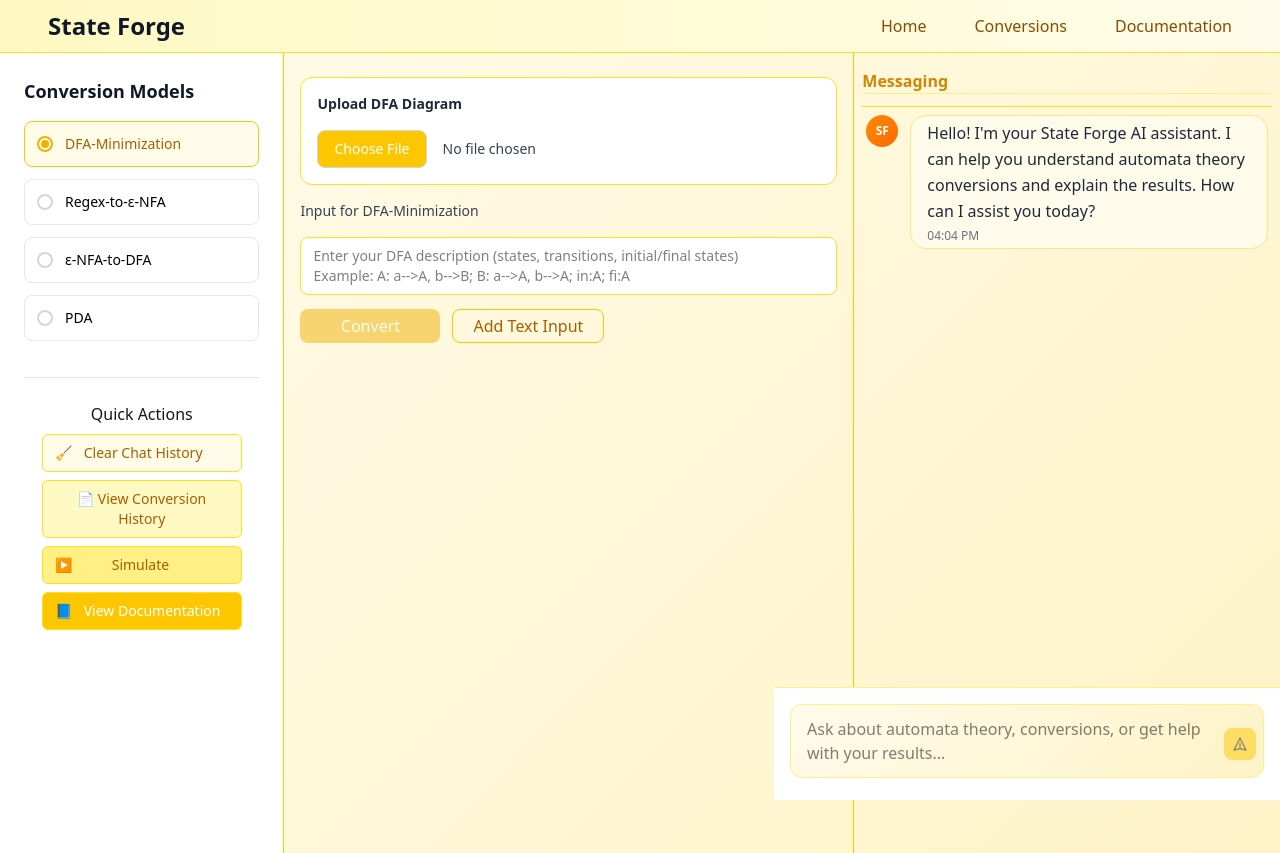
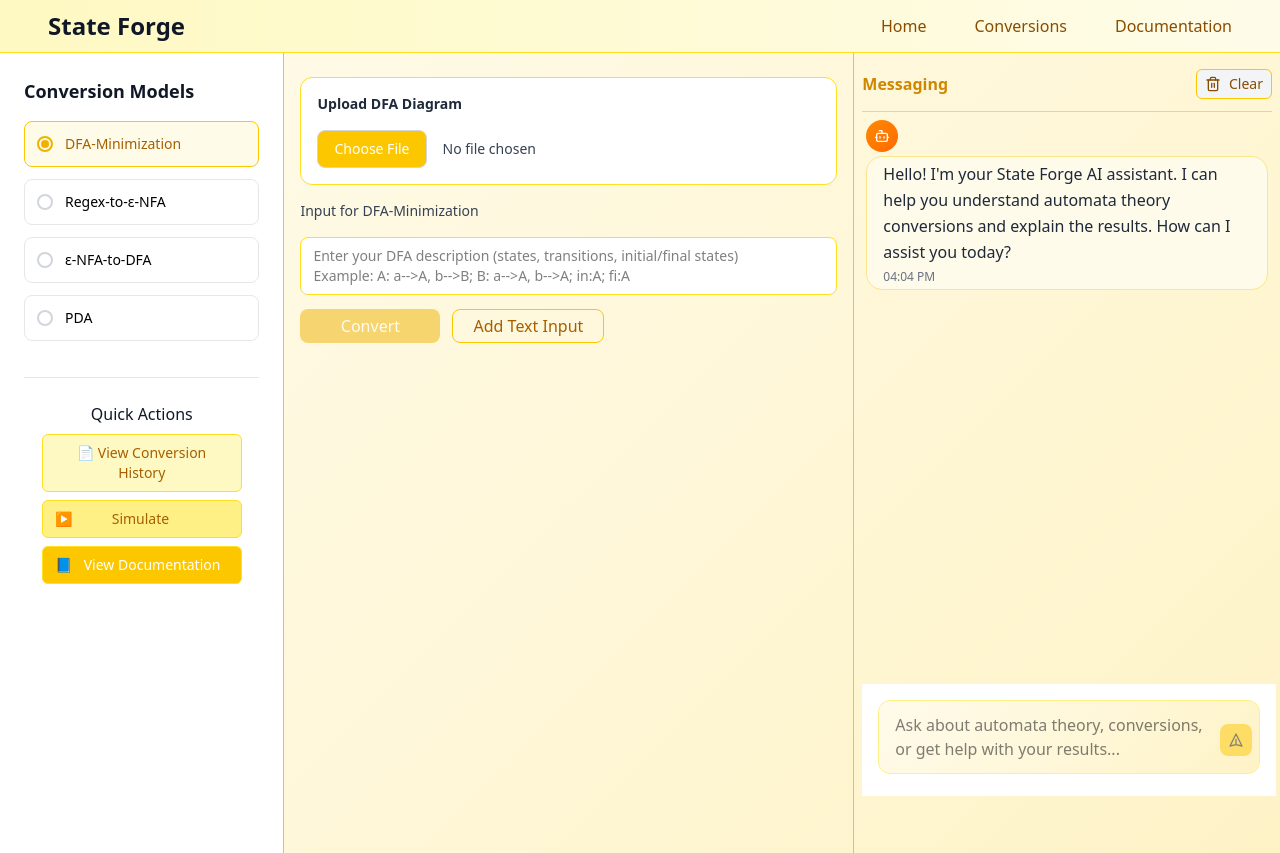
Before and after one commit to DeepThinkers-Rrsearch/front-end, a Next.js app: page /chat in a window 1280 px wide. Built offline with nearby package versions, Linux system fonts and the light colour scheme.

Commit message:
Finalize the message and chat input area, and took the clear button to right side

```diff
--- a/app/chat/page.tsx
+++ b/app/chat/page.tsx
@@ -8,7 +8,7 @@ import ReactMarkdown from "react-markdown";
 import remarkGfm from "remark-gfm";
 import rehypeHighlight from "rehype-highlight";
 import "highlight.js/styles/github.css";
-import { Copy, Eye, Plus, CheckCircle } from "lucide-react";
+import { Copy, Eye, Plus, CheckCircle, User, Bot, Trash2 } from "lucide-react";
 import { useAppStore } from '../../utils/store';
 import { extractEpsilonNfaTextFromImage } from "../../utils/text_extraction/e_nfa_image_to_text";
 import { extract_dfa_text_from_image } from "../../utils/text_extraction/dfa_minimization_image_to_text";
@@ -436,6 +436,12 @@ useEffect(() => {
     } finally {
       setIsLoading(false);
     }
+
+    // Scroll after adding user message
+      setTimeout(() => {
+        messagesEndRef.current?.scrollIntoView({ behavior: "smooth" });
+      }, 100);
+
   };
 
   const conversionHistoryHandler = () => {
@@ -687,9 +693,6 @@ const parseModelInput = (input: string) => {
             <div className="mt-9 pt-6 border-t border-gray-200">
               <h4 className="font-medium text-gray-900 mb-2 text-center">Quick Actions</h4>
               <div className="flex flex-col items-center gap-2">
-                <button className="flex items-center gap-2 text-sm bg-yellow-50 text-yellow-700 px-3 py-2 rounded-md border border-yellow-300 hover:bg-yellow-200 transition-colors w-[200px]" onClick={clearChatHistoryHandler}>
-                  <span className="mr-1">🧹</span> Clear Chat History
-                </button>
                 <button className="flex items-center gap-2 text-sm bg-yellow-100 text-yellow-700 px-3 py-2 rounded-md border border-yellow-300 hover:bg-yellow-300 transition-colors w-[200px]" onClick={conversionHistoryHandler}>
                   📄 View Conversion History
                 </button>
@@ -1088,95 +1091,235 @@ const parseModelInput = (input: string) => {
         </div>
         {/* Messaging interface */}
         <div className="w-3/9 border-l border-yellow-400 px-2 py-4 overflow-y-auto">
-          <div className="h-full flex flex-col gap-3">
-            <div className="font-semibold text-yellow-600 border-b border-yellow-200 pb-0">
-              Messaging
-            </div>
-            <div className="h-[520px] overflow-y-auto border-t border-yellow-300 px-1 py-2 scroll-smooth scroll-hidden">
+          <div className=" flex flex-col gap-3">
+            <div className="flex justify-between items-center pb-0">
+              <div className="font-semibold text-yellow-600">Messaging</div>
+              <button
+              onClick={clearChatHistoryHandler}
+              className="flex items-center gap-2 text-sm text-yellow-800 bg-gray-100 border border-yellow-400 rounded-md px-2 py-1 hover:bg-gray-200 transition-colors"
+            >
+              <Trash2 className="w-4 h-4" />
+              Clear
+            </button>
+            </div>
+            <div className="h-[480px] overflow-y-auto border-t border-yellow-300 px-1 py-2 scroll-smooth scroll-hidden">
               <div className="flex flex-col gap-y-2">
                 {messages.map((message) => (
+                  // <div
+                  //   key={message.id}
+                  //   className={`flex ${message.role === "user" ? "justify-end" : "justify-start"
+                  //     }`}
+                  // >
+                  //   <div
+                  //     className={`flex ${  // ← UPDATE THIS LINE
+                  //       message.role === "user" ? "flex-row-reverse" : "flex-row"
+                  //       } items-start space-x-2`}
+                  //   >
+                  //     {/* Avatar section stays the same */}
+                  //     <div
+                  //       className={`flex-shrink-0 ${message.role === "user" ? "ml-3" : "mr-3"
+                  //         }`}
+                  //     >
+                  //       {message.role === "assistant" ? (
+                  //         <div className="w-8 h-8 bg-gradient-to-br from-orange-400 to-orange-500 rounded-full flex items-center justify-center">
+                  //           <span className="text-white font-bold text-xs">SF</span>
+                  //         </div>
+                  //       ) : (
+                  //         <div className="w-8 h-8 bg-gray-400 rounded-full flex items-center justify-center">
+                  //           <span className="text-white font-bold text-xs">U</span>
+                  //         </div>
+                  //       )}
+                  //     </div>
+
+                  //     {/* REPLACE THIS ENTIRE MESSAGE BUBBLE SECTION: */}
+                  //     {/* <div
+                  //       className={`rounded-2xl px-4 py-1 ${  // ← REMOVE max-w-xs lg:max-w-md from here
+                  //         message.role === "user"
+                  //           ? "chat-bubble-user"
+                  //           : "chat-bubble-ai"
+                  //         }`}
+                  //     > */}
+                  //     <div
+                  //       className={`rounded-2xl px-4 py-1 ${
+                  //         message.role === "user"
+                  //           ? "chat-bubble-user max-w-[90%]"
+                  //           : "chat-bubble-ai w-[480px] max-w-full"
+                  //       }`}
+                  //     >
+
+                  //       {/* REPLACE the existing content section with: */}
+                  //       <div className="overflow-hidden">
+                  //         <div
+                  //           className={`prose prose-sm max-w-none break-words leading-relaxed ${message.role === "user"
+                  //             ? "text-white prose-headings:text-white prose-strong:text-white prose-code:text-yellow-100 prose-pre:bg-yellow-600 prose-pre:text-white"
+                  //             : "text-gray-800 prose-headings:text-gray-900 prose-strong:text-gray-900 prose-code:text-gray-700 prose-pre:bg-gray-100 prose-pre:text-gray-800"
+                  //             } prose-pre:rounded-md prose-pre:p-3 prose-code:text-xs prose-code:bg-opacity-20 prose-code:px-1 prose-code:py-0.5 prose-code:rounded prose-pre:overflow-x-auto prose-pre:max-w-full prose-pre:whitespace-pre-wrap`}
+                  //         >
+                  //           {/* <ReactMarkdown
+                  //       remarkPlugins={[remarkGfm]}
+                  //       rehypePlugins={[rehypeHighlight]}
+                  //       components={{
+                  //         pre: ({ children, ...props }) => (
+                  //           <pre
+                  //             {...props}
+                  //             className="overflow-x-auto max-w-full whitespace-pre-wrap break-words text-xs leading-relaxed bg-gray-100 p-3 rounded-md"
+                  //           >
+                  //             {children}
+                  //           </pre>
+                  //         ),
+                  //         code: ({ children, className, ...props }) => {
+                  //           // Check if it's inline code by looking at className
+                  //           const isInline = !className || !className.includes('language-');
+
+                  //           if (isInline) {
+                  //             return (
+                  //               <code
+                  //                 {...props}
+                  //                 className="break-words bg-gray-200 px-1 py-0.5 rounded text-xs"
+                  //               >
+                  //                 {children}
+                  //               </code>
+                  //             );
+                  //           } else {
+                  //             return (
+                  //               <code
+                  //                 {...props}
+                  //                 className="block whitespace-pre-wrap break-words text-xs"
+                  //               >
+                  //                 {children}
+                  //               </code>
+                  //             );
+                  //           }
+                  //         }
+                  //       }}
+                  //     >
+                  //       {message.content ?? ""}
+                  //     </ReactMarkdown> */}
+                  //           <ReactMarkdown
+                  //             remarkPlugins={[remarkGfm]}
+                  //             rehypePlugins={[rehypeHighlight]}
+                  //             components={{
+                  //               pre: (props: any) => (
+                  //                 <div className="relative my-4">
+                  //                   <pre
+                  //                     className={`overflow-x-auto max-w-full rounded-lg p-4 text-sm leading-relaxed border ${message.role === "user"
+                  //                       ? "bg-yellow-800 text-yellow-100 border-yellow-600"
+                  //                       : "bg-yellow-100 text-yellow-100 border-yellow-100"
+                  //                       }`}
+                  //                     style={{
+                  //                       fontFamily: 'Consolas, Monaco, "Courier New", monospace',
+                  //                     }}
+                  //                   >
+                  //                     {props.children}
+                  //                   </pre>
+                  //                   <button
+                  //                     className="absolute top-2 right-2 px-2 py-1 text-xs bg-yellow-600 text-white rounded hover:bg-yellow-500 transition-colors"
+                  //                     onClick={() => {
+                  //                       // Extract text content for copying
+                  //                       const extractText = (element: any): string => {
+                  //                         if (typeof element === 'string') return element;
+                  //                         if (Array.isArray(element)) return element.map(extractText).join('');
+                  //                         if (element?.props?.children) return extractText(element.props.children);
+                  //                         return '';
+                  //                       };
+                  //                       const codeText = extractText(props.children);
+                  //                       navigator.clipboard.writeText(codeText);
+                  //                     }}
+                  //                   >
+                  //                     Copy
+                  //                   </button>
+                  //                 </div>
+                  //               ),
+                  //               code: (props: any) => {
+                  //                 const isInline = !props.className || !props.className.includes('language-');
+
+                  //                 if (isInline) {
+                  //                   return (
+                  //                     <code
+                  //                       className={`px-1.5 py-0.5 rounded text-xs font-mono ${message.role === "user"
+                  //                         ? "bg-yellow-200 text-yellow-900"
+                  //                         : "bg-gray-200 text-gray-800"
+                  //                         }`}
+                  //                     >
+                  //                       {props.children}
+                  //                     </code>
+                  //                   );
+                  //                 } else {
+                  //                   return (
+                  //                     <code
+                  //                       className={`block whitespace-pre-wrap ${props.className || ''}`}
+                  //                       style={{
+                  //                         fontFamily: 'Consolas, Monaco, "Courier New", monospace',
+                  //                       }}
+                  //                     >
+                  //                       {props.children}
+                  //                     </code>
+                  //                   );
+                  //                 }
+                  //               }
+                  //             }}
+                  //           >
+                  //             {message.content ?? ""}
+                  //           </ReactMarkdown>
+                  //         </div>
+                  //       </div>
+
+                  //       {/* Timestamp stays the same */}
+                  //       <p
+                  //         className={`text-xs mt-1 ${message.role === "user"
+                  //           ? "text-yellow-100"
+                  //           : "text-gray-500"
+                  //           }`}
+                  //       >
+                  //         {message.timestamp.toLocaleTimeString([], {
+                  //           hour: "2-digit",
+                  //           minute: "2-digit",
+                  //         })}
+                  //       </p>
+                  //     </div>
+                  //   </div>
+                  // </div>
                   <div
                   key={message.id}
-                    className={`flex ${message.role === "user" ? "justify-end" : "justify-start"
+                  className={`flex flex-col ${message.role === "user" ? "items-end" : "items-start"}`}
+                >
+                  {/* SF or U avatar on top */}
+                  <div className="mb-1">
+                    <div
+                      className={`w-8 h-8 rounded-full flex items-center justify-center ${
+                        message.role === "assistant"
+                          ? "bg-gradient-to-br from-orange-400 to-orange-500"
+                          : "bg-gray-400"
                       }`}
                     >
+                      <span className="text-white font-bold text-xs">
+                        {/* {message.role === "assistant" ? "SF" : "U"} */}
+                        {message.role === "assistant" ? (
+                            <Bot className="w-4 h-4 text-white" />
+                          ) : (
+                            <User className="w-4 h-4 text-white" />
+                          )}
+                      </span>
+                    </div>
+                  </div>
+
+                  {/* Message bubble below */}
                   <div
-                      className={`flex max-w-sm sm:max-w-lg md:max-w-xl lg:max-w-2xl xl:max-w-3xl ${  // ← UPDATE THIS LINE
-                        message.role === "user" ? "flex-row-reverse" : "flex-row"
-                        } items-start space-x-2`}
-                    >
-                      {/* Avatar section stays the same */}
-                      <div
-                        className={`flex-shrink-0 ${message.role === "user" ? "ml-3" : "mr-3"
+                    className={`rounded-2xl px-4 py-1 ${
+                      message.role === "user"
+                        ? "chat-bubble-user max-w-[90%]"
+                        : "chat-bubble-ai w-[480px] max-w-full"
                     }`}
                   >
-                        {message.role === "assistant" ? (
-                          <div className="w-8 h-8 bg-gradient-to-br from-orange-400 to-orange-500 rounded-full flex items-center justify-center">
-                            <span className="text-white font-bold text-xs">SF</span>
-                          </div>
-                        ) : (
-                          <div className="w-8 h-8 bg-gray-400 rounded-full flex items-center justify-center">
-                            <span className="text-white font-bold text-xs">U</span>
-                          </div>
-                        )}
-                      </div>
-
-                      {/* REPLACE THIS ENTIRE MESSAGE BUBBLE SECTION: */}
-                      <div
-                        className={`rounded-2xl px-4 py-1 ${  // ← REMOVE max-w-xs lg:max-w-md from here
-                          message.role === "user"
-                            ? "chat-bubble-user"
-                            : "chat-bubble-ai"
-                          }`}
-                      >
-                        {/* REPLACE the existing content section with: */}
+                    {/* MARKDOWN MESSAGE RENDERING - UNCHANGED */}
                     <div className="overflow-hidden">
                       <div
-                            className={`prose prose-sm max-w-none break-words leading-relaxed ${message.role === "user"
+                        className={`prose prose-sm max-w-none break-words leading-relaxed ${
+                          message.role === "user"
                             ? "text-white prose-headings:text-white prose-strong:text-white prose-code:text-yellow-100 prose-pre:bg-yellow-600 prose-pre:text-white"
                             : "text-gray-800 prose-headings:text-gray-900 prose-strong:text-gray-900 prose-code:text-gray-700 prose-pre:bg-gray-100 prose-pre:text-gray-800"
                         } prose-pre:rounded-md prose-pre:p-3 prose-code:text-xs prose-code:bg-opacity-20 prose-code:px-1 prose-code:py-0.5 prose-code:rounded prose-pre:overflow-x-auto prose-pre:max-w-full prose-pre:whitespace-pre-wrap`}
                       >
-                            {/* <ReactMarkdown
-                        remarkPlugins={[remarkGfm]}
-                        rehypePlugins={[rehypeHighlight]}
-                        components={{
-                          pre: ({ children, ...props }) => (
-                            <pre
-                              {...props}
-                              className="overflow-x-auto max-w-full whitespace-pre-wrap break-words text-xs leading-relaxed bg-gray-100 p-3 rounded-md"
-                            >
-                              {children}
-                            </pre>
-                          ),
-                          code: ({ children, className, ...props }) => {
-                            // Check if it's inline code by looking at className
-                            const isInline = !className || !className.includes('language-');
-
-                            if (isInline) {
-                              return (
-                                <code
-                                  {...props}
-                                  className="break-words bg-gray-200 px-1 py-0.5 rounded text-xs"
-                                >
-                                  {children}
-                                </code>
-                              );
-                            } else {
-                              return (
-                                <code
-                                  {...props}
-                                  className="block whitespace-pre-wrap break-words text-xs"
-                                >
-                                  {children}
-                                </code>
-                              );
-                            }
-                          }
-                        }}
-                      >
-                        {message.content ?? ""}
-                      </ReactMarkdown> */}
                         <ReactMarkdown
                           remarkPlugins={[remarkGfm]}
                           rehypePlugins={[rehypeHighlight]}
@@ -1184,7 +1327,8 @@ const parseModelInput = (input: string) => {
                             pre: (props: any) => (
                               <div className="relative my-4">
                                 <pre
-                                      className={`overflow-x-auto max-w-full rounded-lg p-4 text-sm leading-relaxed border ${message.role === "user"
+                                  className={`overflow-x-auto max-w-full rounded-lg p-4 text-sm leading-relaxed border ${
+                                    message.role === "user"
                                       ? "bg-yellow-800 text-yellow-100 border-yellow-600"
                                       : "bg-yellow-100 text-yellow-100 border-yellow-100"
                                   }`}
@@ -1197,7 +1341,6 @@ const parseModelInput = (input: string) => {
                                 <button
                                   className="absolute top-2 right-2 px-2 py-1 text-xs bg-yellow-600 text-white rounded hover:bg-yellow-500 transition-colors"
                                   onClick={() => {
-                                        // Extract text content for copying
                                     const extractText = (element: any): string => {
                                       if (typeof element === 'string') return element;
                                       if (Array.isArray(element)) return element.map(extractText).join('');
@@ -1214,20 +1357,17 @@ const parseModelInput = (input: string) => {
                             ),
                             code: (props: any) => {
                               const isInline = !props.className || !props.className.includes('language-');
-
-                                  if (isInline) {
-                                    return (
+                              return isInline ? (
                                 <code
-                                        className={`px-1.5 py-0.5 rounded text-xs font-mono ${message.role === "user"
+                                  className={`px-1.5 py-0.5 rounded text-xs font-mono ${
+                                    message.role === "user"
                                       ? "bg-yellow-200 text-yellow-900"
                                       : "bg-gray-200 text-gray-800"
                                   }`}
                                 >
                                   {props.children}
                                 </code>
-                                    );
-                                  } else {
-                                    return (
+                              ) : (
                                 <code
                                   className={`block whitespace-pre-wrap ${props.className || ''}`}
                                   style={{
@@ -1238,7 +1378,6 @@ const parseModelInput = (input: string) => {
                                 </code>
                               );
                             }
-                                }
                           }}
                         >
                           {message.content ?? ""}
@@ -1246,11 +1385,10 @@ const parseModelInput = (input: string) => {
                       </div>
                     </div>
 
-                        {/* Timestamp stays the same */}
+                    {/* Timestamp below bubble */}
                     <p
-                          className={`text-xs mt-1 ${message.role === "user"
-                            ? "text-yellow-100"
-                            : "text-gray-500"
+                      className={`text-xs mt-1 ${
+                        message.role === "user" ? "text-yellow-100" : "text-gray-500"
                       }`}
                     >
                       {message.timestamp.toLocaleTimeString([], {
@@ -1260,7 +1398,7 @@ const parseModelInput = (input: string) => {
                     </p>
                   </div>
                 </div>
-                  </div>
+
                 ))}
               </div>
               {/* Loading Message */}
@@ -1268,7 +1406,7 @@ const parseModelInput = (input: string) => {
                 <div className="flex justify-start">
                   <div className="flex items-start space-x-3">
                     <div className="w-8 h-8 bg-gradient-to-br from-orange-400 to-orange-500 rounded-full flex items-center justify-center">
-                      <span className="text-white font-bold text-xs">SF</span>
+                      <span className="text-white font-bold text-xs"><Bot className="w-4 h-4 text-white" /></span>
                     </div>
                     <div className="chat-bubble-ai rounded-2xl px-4 py-3">
                       <div className="flex space-x-1">
@@ -1292,13 +1430,20 @@ const parseModelInput = (input: string) => {
           </div>
 
           {/* Chat Input */}
-          <div className="fixed bottom-0 right-0 w-[506px] bg-white border-t border-yellow-200">
+          {/* <div className="fixed bottom-0 right-0 w-[506px] bg-white border-t border-yellow-200"> */}
+          <div className="fixed bottom-1 w-[32.3%] bg-white">
             <div className="w-full px-4 py-4">
               <form onSubmit={handleSubmit} className="flex space-x-4">
                 <div className="flex-1 relative">
                   <textarea
                     value={inputValue}
                     onChange={(e) => setInputValue(e.target.value)}
+                    onKeyDown={(e) => {
+                      if (e.key === 'Enter' && !e.shiftKey) {
+                        e.preventDefault();
+                        handleSubmit(e);
+                      }
+                    }}
                     placeholder="Ask about automata theory, conversions, or get help with your results..."
                     rows={2}
                     className="w-full px-4 py-3 pr-12 border border-yellow-200 rounded-xl resize-none focus:ring-2 focus:ring-yellow-400 focus:border-transparent light-yellow-bg"
```
Lines whose indentation alone changed are shown as unchanged.
